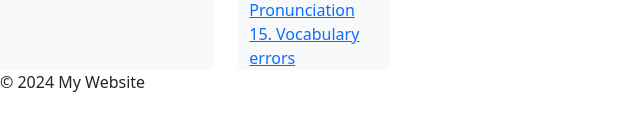
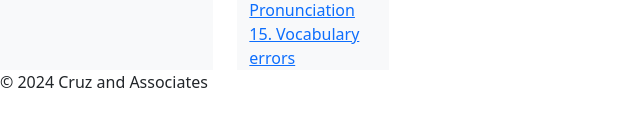
Before and after one commit to Marforio/GrammarManual, a Vue app in the folder grammar-book/: page / in a window 1280 px wide. Shown: the part 610-740 px from the top of the page, without its empty margins (0-640 px from the left). Built offline with nearby package versions, Linux system fonts and the light colour scheme.

Commit message:
1 Vue version

```diff
--- a/grammar-book/src/Footer.vue
+++ b/grammar-book/src/Footer.vue
@@ -1,6 +1,6 @@
 <template>
   <footer>
-    <p>&copy; 2024 My Website</p>
+    <p>&copy; 2024 Cruz and Associates</p>
   </footer>
 </template>
 
```
